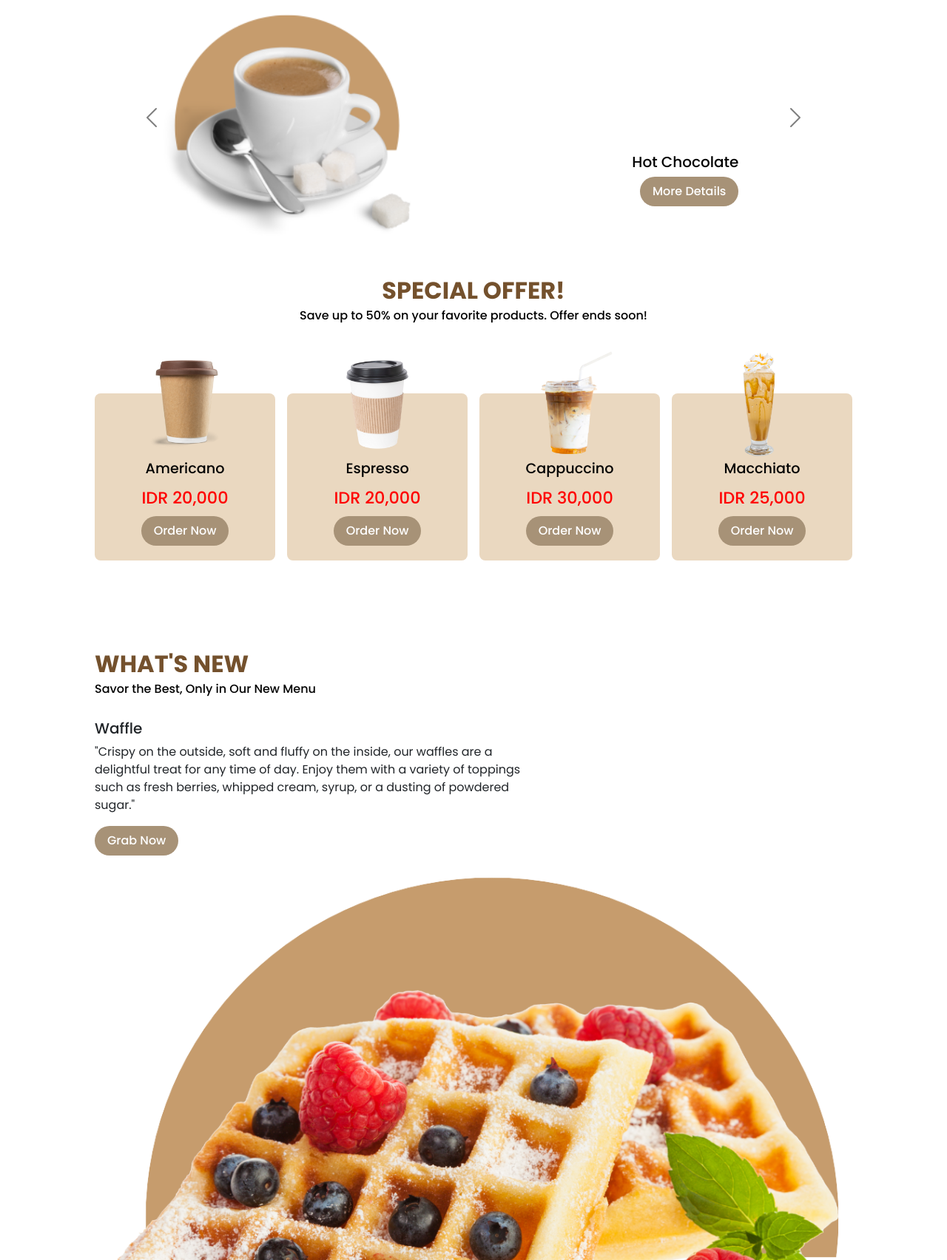
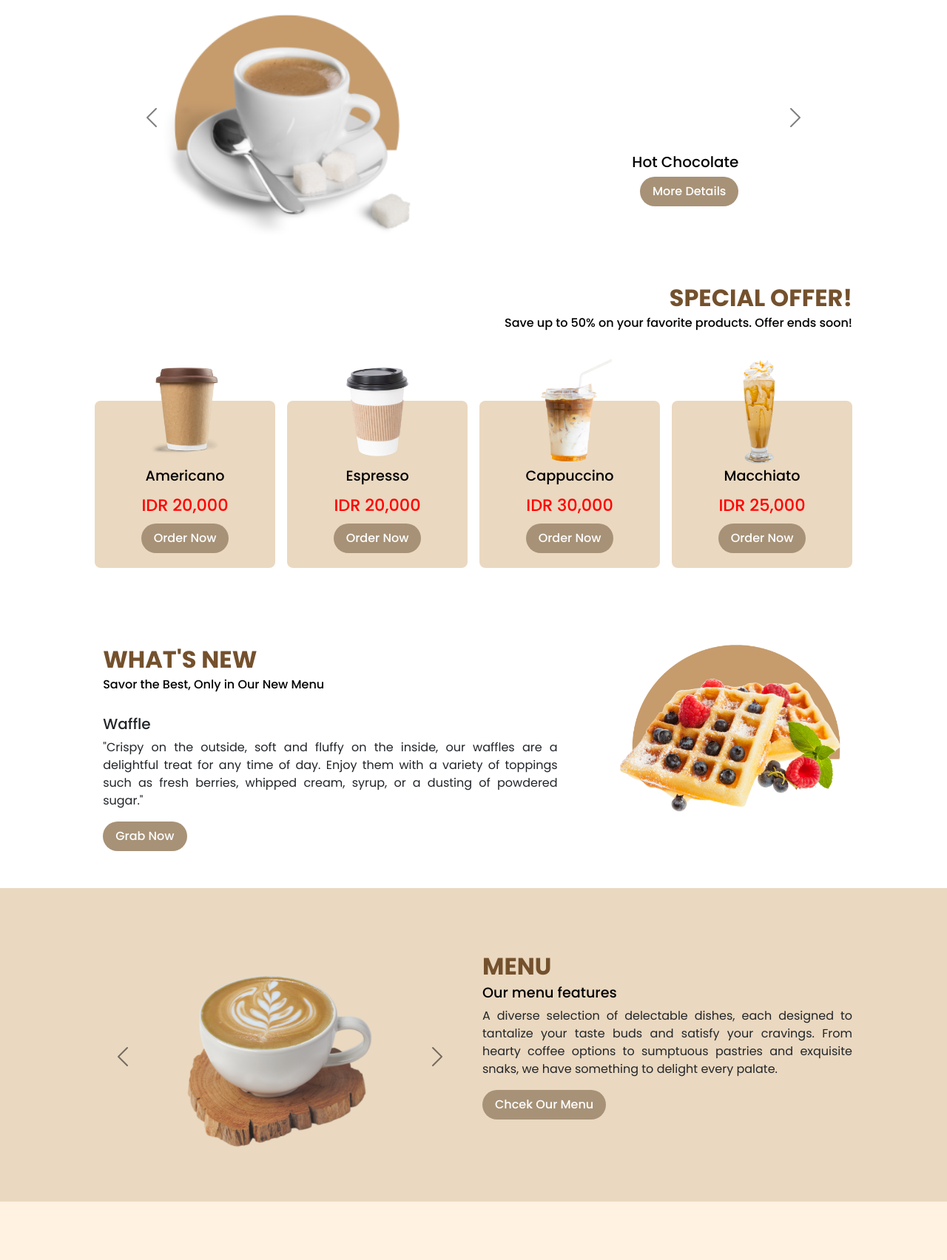
Before and after one commit to adndrsd1/coffeeShop, a PHP site: page / in a window 1280 px wide. Shown: the part 1011-2715 px from the top of the page at 74% size. Run offline with PHP 8.4, Linux system fonts and the light colour scheme.

Commit message:
Update style.css

```diff
--- a/style.css
+++ b/style.css
@@ -11,24 +11,21 @@
   scroll-behavior: smooth;
   font-family: "Poppins", sans-serif;
 }
-
 .page {
     opacity: 1;
     transition: opacity 0.2s ease;
 }
-
 .page-hidden {
     opacity: 0;
 }
-
 img {
   width: 100%;
 }
-
 section{
-  padding: 50px 10%;
+  padding: 50px 10% 50px 10%;
 }
 
+/*heading*/
 .heading span, .heading2 span {
   font-size: 2rem;
   text-transform: uppercase;
@@ -36,16 +33,15 @@ section{
   color: #74512D;
   font-weight: bolder;
 }
-
 .heading h1, .heading2 h1 {
   font-size: 1rem;
   color: black;
 }
-
 .heading2{
-  text-align: center;
+  text-align: end;
 }
 
+/*button*/
 .btn {
   padding: 7px 16px;
   background-color:  #A79277;
@@ -53,11 +49,9 @@ section{
   color: #fff;
   font-weight: 500;
 }
-
 .btn:hover {
   background: #D1BB9E;
 }
-
 .Lightbtn{
   background-color: #D1BB9E;
   color: black;
@@ -68,49 +62,41 @@ section{
   text-decoration: none;
   transition: 0.2s;
 }
-
-.Lightbtn:hover { /*pas dipencet berubah warna jd lebih muda*/
+.Lightbtn:hover {
   background-color: #A79277;
 }
 
-/*navbar*/
+/*navigation bar*/
 .navbar { /*latar*/
   background-color: #fff;
   height: 70px;
   padding: 0.5rem;
 }
-
 .navbar-brand { /*logo*/
   display: flex;
   align-items: center;
 }
-
 .navbar-brand img,
 .offcanvas-header img{
   width: 120px;
 }
-
 .navbar-toggler {
   border: none;
   font-size: 1.25rem;
 }
-
 .navbar-toggler:focus, .btn-close:focus{ /*close button*/
   box-shadow: none;
   outline: none;
 }
-
-.nav-link{ /*warna hruf navbar*/
+.nav-link{
   color: #A79277;
   font-weight: 500;
   position: relative;
 }
-
 .nav-link:hover, .nav-link.active{
   color: #D1BB9E;
 }
-
-@media (min-width: 991px) { /*transisi tulisan navbar*/
+@media (min-width: 991px) { /*transisi navbar*/
   .nav-link::before{
       content: "";
       position: absolute;
@@ -123,53 +109,46 @@ section{
       visibility: hidden;
       transition: 0.3s ease-in-out;
   }
-
   .nav-link:hover::before, .nav-link.active::before {
       width: 100%;
       visibility: visible;
   }
 }
 
-/*heading home  bagian atas*/
+/*home cover*/
 .home {
   background: #EAD8C0;
   gap: 1rem;
 }
-
 .homeBox1 {
   display: flex;
   flex-wrap: wrap;
   align-items: center;
   z-index: 2;
-  position: relative; /* Tambahkan position untuk mengaktifkan z-index */
+  position: relative;
 }
-
 .homeBox2 {
   z-index: 1;
-  position: absolute; /* Ubah ke absolute untuk memastikan tumpang tindih */
-  background-color: #FFF2E1; /* Warna latar belakang untuk contoh */
+  position: absolute;
+  background-color: #FFF2E1;
 }
-
 @media (min-width: 887px) {
   .home {
-    position: relative; /* Pastikan ada titik koma di akhir */
+    position: relative;
     padding: 40px 10% 0px 10%;
   }
-
   .homeBox2 {
-    width: auto; /* Lebar elemen */
-    height: 500px; /* Tinggi elemen */
-    bottom: 150px; /* Posisi vertikal */
+    width: auto;
+    height: 500px;
+    bottom: 150px;
     left: 5%;
     right: 5%;
     border-radius: 20px;
   }
-
   .home-img img{
     padding-bottom: 150px;
   }
 }
-
 @media (max-width: 887px) {
   .home{
   display: flex;
@@ -178,27 +157,22 @@ section{
   padding: 90px 10% 0px 10%;
   }
 }
-
 .home-text{
   flex: 1 1 14rem;
 }
-
 .home-img img{
   flex: 1 1 14rem;
 }
-
 .home-text h3{
   font-size: 1rem;
   font-weight: 600;
   color: #543310;
 }
-
 .home-text h1 {
   font-size: 3.2rem;
   color: #74512D;
   font-weight: bolder;
 }
-
 .home-text h2{
   font-size: 1.8rem;
   font-weight: 600;
@@ -207,58 +181,43 @@ section{
   margin: 0.5rem 0 1.4rem;
 }
 
-/*home carosel*/
+/*home carousel favorite*/
+section.favorite{
+  padding: 50px 10% 10px 10%;
+  width: 100%;
+}
 .carousel-caption{
   color: black;
 }
-
 @media (min-width: 1407px) {
     .favorite .carousel-caption {
-    top: 50%; /* Letakkan caption di tengah vertikal */
-    transform: translateY(-50%);/* Geser caption ke atas sejauh setengah dari tingginya */
+    top: 50%;
+    transform: translateY(-50%);
   }
 }
-
 @media (max-width: 1407px) {
   .carousel-caption p {
-      display: none; /* Sembunyikan semua teks pada caption */
+      display: none;
   }
 }
-
 @media (max-width: 495px) {
   .carousel-caption h5 {
-      display: none; /* Sembunyikan semua teks pada caption */
+      display: none;
   }
 }
 
 .carousel-control-prev-icon,
 .carousel-control-next-icon {
-    filter: invert(1); /* Mengubah warna ikon menjadi hitam */
-}
-
-/* Menu */
-section.menu {
-  padding: 70px 0px; /* Atur padding menjadi 0 untuk lebar penuh */
-  width: 100%; /* Pastikan lebar penuh */
-  margin: 0; /* Hapus margin jika ada */
+    filter: invert(1);
 }
 
 /*promo*/
-section.promo{
-  padding: 0px 10% 50px 10%;
-}
-
-.promo .heading {
-  text-align: end;
-}
-
 .promo-container {
   display: flex;
   flex-wrap: wrap;
   gap: 1rem;
   margin-top: 3rem;
 }
-
 .promo-container .box {
   flex: 1 1 10rem;
   background: #EAD8C0;
@@ -270,152 +229,138 @@ section.promo{
   margin-top: 3rem;
   border-radius: 0.5rem;
 }
-
 .promo-container .box .box-img {
   width: 150px;
   height: 150px;
   margin-top: -80px;
 }
-
 .promo-container .box .box-img img {
   width: 100%;
   height: 100%;
   object-fit: contain;
   object-position: center;
 }
-
 .promo-container .box h2 {
   color: black;
   font-size: 1.2rem;
 }
-
 .promo-container .box span {
   color: #FF0000;
   font-size: 1.4rem;
   font-weight: 500;
   margin: 0.2rem 0 0.5rem;
 }
-
 .displayMenu-container {
   display: flex;
   flex-wrap: wrap;
-  gap: 1rem; /* Menambahkan jarak antara kartu-kartu */
-  justify-content: center; /* Menyusun kartu di tengah container */
+  gap: 1rem;
+  justify-content: center;
 }
-
 .displayMenu-container .card {
-  flex: 1 1 15rem; /* Fleksibel dengan ukuran minimum 18rem */
+  flex: 1 1 15rem;
   border-radius: 0.5rem;
 }
-
 .displayMenu-container .card img {
   width: 100%;
-  height: auto; /* Menjaga rasio aspek gambar */
+  height: auto;
   object-fit: contain;
 }
-
 .displayMenu-container .card h5 {
   color: black;
   font-size: 1rem;
 }
-
 .displayMenu-container .card p {
   color: black;
   font-size: 0.7rem;
 }
-
-/* Media queries untuk tampilan yang lebih kecil */
 @media (max-width: 768px) {
   .displayMenu-container {
-    flex-direction: column; /* Susun kartu secara vertikal pada layar kecil */
+    flex-direction: column;
   }
-
   .displayMenu-container .card {
-    width: 100%; /* Lebar penuh pada layar kecil */
+    width: 100%;
   }
 }
 
+/*what's new*/
 .new-container {
   display: flex;
   flex-wrap: wrap;
-  gap: 1rem;
-  margin-top: 1rem;
+  flex: 1 1 14rem;
+  justify-content: center;
 }
-
-.new-container .new-box {
-  flex: 1 1 10rem;
-  display: flex;
-  flex-direction: column;
-  align-items: center;
-  border-radius: 0.5rem;
+.new-container .new-img {
+  width: 70%;
+  height: 70%;
 }
-
-.new-container .new-box .box-img img {
-  width: 100%;
-  height: 100%;
-  object-position: center;
+.new-text p{
+  text-align: justify;
 }
-
-@media (min-width: 1208px) {
+@media (min-width: 1025px) {
+  .new-container {
+    gap: 5rem;
+  }
   .new-text {
     max-width: 60%;
-    margin: 0;
-    text-align: center; /* Optional: for center-aligned text */
+  }
+  .new-container .new-img {
+    width: 30%;
+    height: 30%;
   }
 }
 
-.containerHome {
+/* info home*/
+.containerInfoHome {
   display: flex;
   flex-wrap: wrap;
   gap: 1.5rem;
   margin-top: 2rem;
 }
-
-.menuHome-img,
-.reservationHome-img,
-.deliveryHome-img,
-.aboutHome-img {
+.menuInfoHome,
+.deliveryInfoHome{
+  background: #EAD8C0;
+}
+.reservationInfoHome,
+.aboutInfoHome{
+  background: #FFF2E1;
+}
+.infoHome-text {
   flex: 1 1 21rem;
+  margin-bottom: 10px;
 }
-
-.menuHome-text,
-.reservationHome-text,
-.deliveryHome-text,
-.aboutHome-text {
-  flex: 1 1 21rem;
+.infoHome-text p{
+  text-align: justify;
 }
-
-.menuHome-text h2,
-.reservationHome-text h2,
-.deliveryHome-text h2,
-.aboutHome-text h2 {
+.infoHome-text h2 {
   font-size: 1.2rem;
   color: black;
 }
-
-.menuHome-text p,
-.reservationHome-text p,
-.deliveryHome-text p,
-.aboutHome-text p {
-  margin: 0.5rem 0 1rem;
-  text-align: justify;
+.infoHome-img{
+  flex: 1 1 21rem;
 }
-
-.menuHome-text p:nth-of-type(2),
-.reservationHome-text p:nth-of-type(2),
-.deliveryHome-text p:nth-of-type(2),
-.aboutHome-text p:nth-of-type(2){
-  font-weight: bold;
-}
-
-.menuHome,
-.deliveryHome{
-  background: #EAD8C0;
-}
-
-.reservationHome,
-.aboutHome{
-  background: #FFF2E1;
+@media (min-width: 1515px) {
+  .containerInfoHome {
+    display: flex;
+    flex-wrap: wrap;
+    align-items: center;
+    margin: 0;
+    gap:0;
+  }
+  .infoHome-img{
+    flex: 1 1 21rem;
+    max-width: 50%;
+    max-height: 100%;
+  }
+  .infoHome-text {
+    padding: 50px 70px 50px 70px;
+  }
+  section.menuInfoHome,
+  section.reservationInfoHome,
+  section.deliveryInfoHome,
+  section.aboutInfoHome{
+    padding: 0px;
+    margin: 0px;
+  }
 }
 
 /* Contact Section */
@@ -470,33 +415,27 @@ section.promo{
 }
 
 /*sign-In sign-up*/
-body.signin, body.signup{
+body.signin, body .signup{
     background-color: #FFF2E1;
 }
 .box-area{
     width: 930px;
 }
-
 .right-box{
     padding: 40px 30px 40px 40px;
 }
-
 ::placeholder{
     font-size: 16px;
 }
-
 .rounded-4{
     border-radius: 20px;
 }
 .rounded-5{
     border-radius: 30px;
 }
-
 @media only screen and (max-width: 768px){
-
      .box-area{
         margin: 0 10px;
-
      }
      .left-box{
         height: 100px;
@@ -505,7 +444,6 @@ body.signin, body.signup{
      .right-box{
         padding: 20px;
      }
-
 }
 
 /*tulisan kal kecil ikut kecil*/
```
